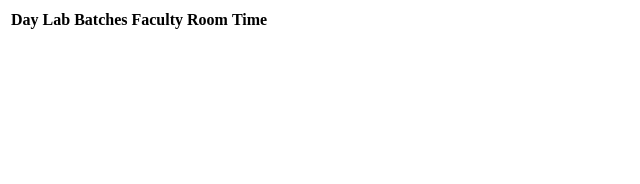
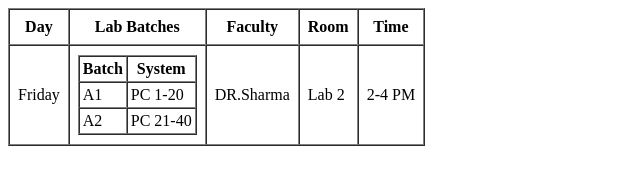
Before and after one commit to vikhyatdilwania15/WDW_0344, a plain HTML site: page WDW Assignments/ASSIGNMENT-14/index.html in a window 1280 px wide. Shown: the whole page, without its empty margins (0-640 px from the left). Drawn offline with Linux system fonts and the light colour scheme.

Commit message:
ASSIGNMENT-14 Nested Table Created

```diff
--- a/WDW Assignments/ASSIGNMENT-14/index.html
+++ b/WDW Assignments/ASSIGNMENT-14/index.html
@@ -6,7 +6,7 @@
     <title>Document</title>
 </head>
 <body>
-    <table>
+    <table border="1" cellspacing="0" cellpadding="8" text-align="center">
         <tr>
             <th>Day</th>
             <th>Lab Batches</th>
@@ -14,7 +14,28 @@
             <th>Room</th>
             <th>Time</th>
         </tr>
-        <tr>
+        <tr style="height:100px;">
+            <td>Friday</td>
+            <td>
+                <table border="1" cellspacing="0" cellpadding="3" text-align="center">
+               <th>Batch</th>
+               <th>System</th>
+
+               <tr>
+                <td>A1</td>
+                <TD>PC 1-20</TD>
+               </tr>
+
+               <TR>
+                <td>A2</td>
+                <td>PC 21-40</td>
+               </TR>
+                </table>
+
+            </td>
+        <td>DR.Sharma</td>
+        <td>Lab 2</td>
+        <td>2-4 PM</td>
 
         </tr>
     </table>
```
